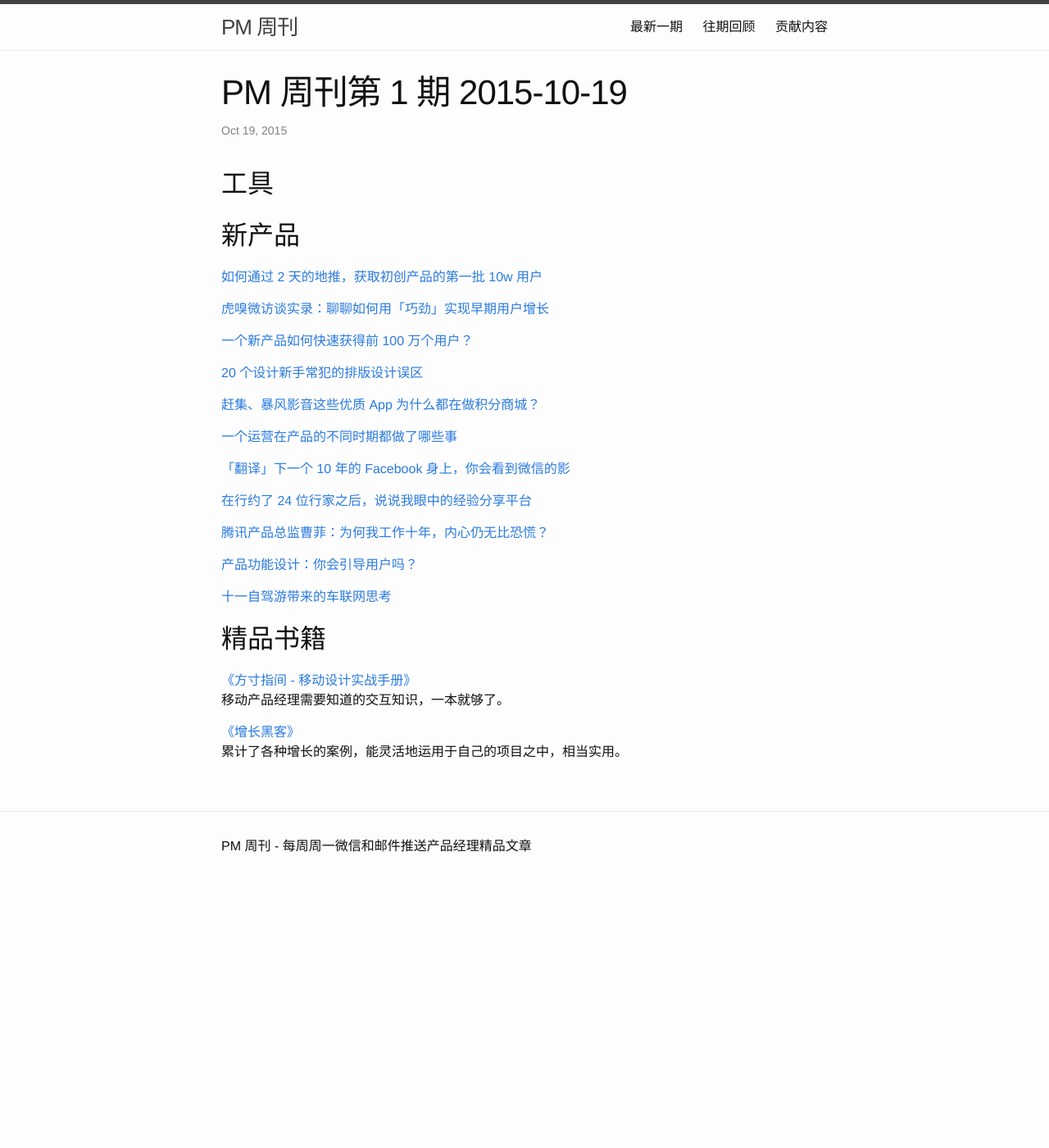
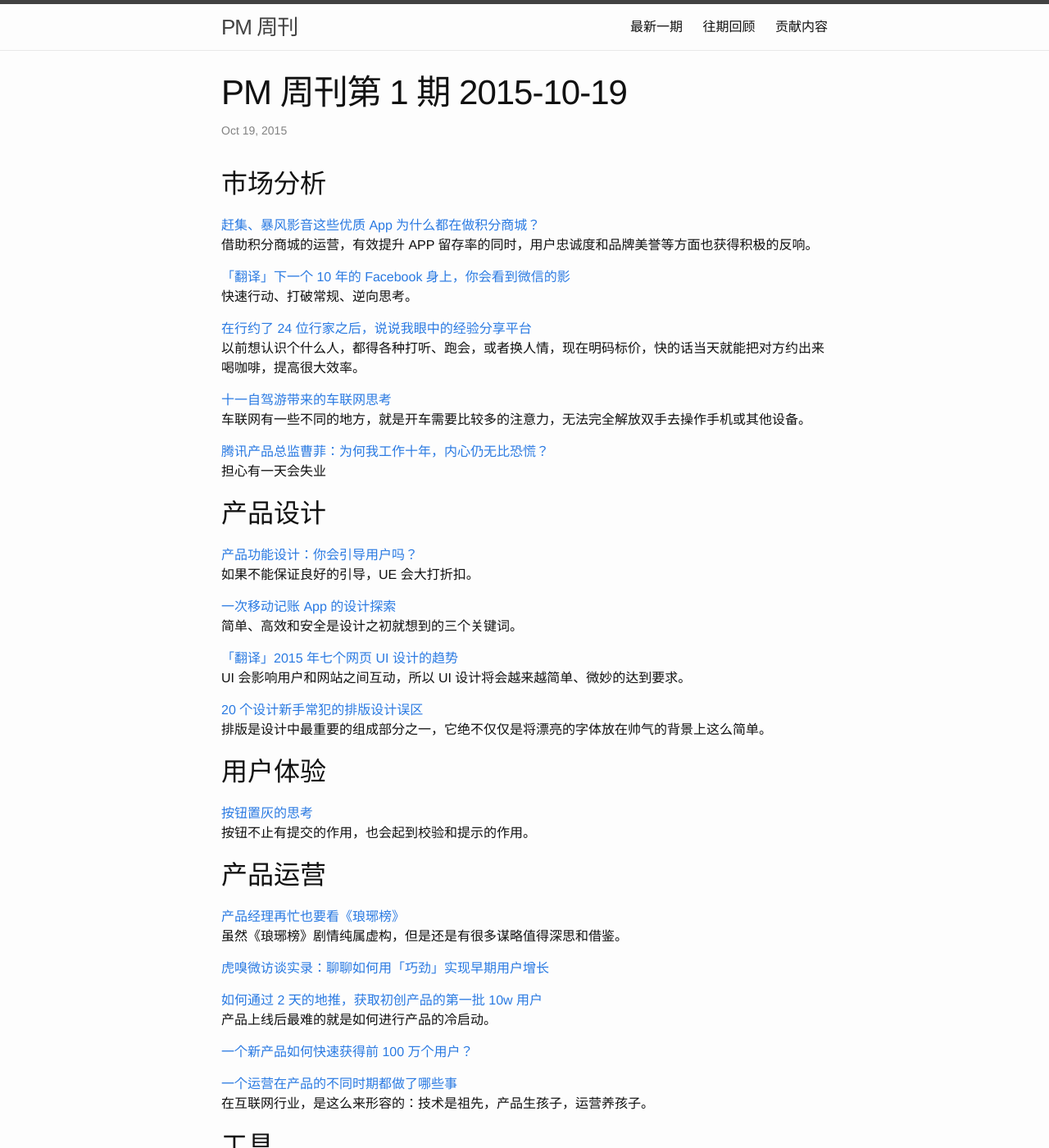
Before and after one commit to vincent4j/pmweekly.com, a Jekyll site: the page built from _posts/2015-10-19-1.md, in a window 1280 px wide and 1400 px high. Shown: the whole window at 82% size. Built offline with Jekyll 4.4.1, drawn with Linux system fonts in a browser that asks for light colours; comment, search, counter and statistics services are not loaded; some of the changed text lies outside the part shown.

Commit message:
modify 1

```diff
--- a/_posts/2015-10-19-1.md
+++ b/_posts/2015-10-19-1.md
@@ -4,35 +4,63 @@ title:  "PM 周刊第 1 期 2015-10-19"
 date:   2015-10-19
 ---
 
-## 工具
+## 市场分析
 
-## 新产品
+[赶集、暴风影音这些优质 App 为什么都在做积分商城？](http://mp.weixin.qq.com/s?__biz=MjM5NDEwMjg2MA==&mid=214174908&idx=1&sn=3cb17eb4be6e8b1b588411f3a82b3c54&scene=1&srcid=10150KPNwOMIvP2qidOf8jqE&from=groupmessage&isappinstalled=0#rd)
+借助积分商城的运营，有效提升 APP 留存率的同时，用户忠诚度和品牌美誉等方面也获得积极的反响。
 
-[如何通过 2 天的地推，获取初创产品的第一批 10w 用户](http://mp.weixin.qq.com/s?__biz=MjM5OTEwNjI2MA==&mid=210377033&idx=1&sn=e4a5acdf58a306f3815f0a18166fc65c&scene=1&srcid=1013nu3JztA00FeuJVrgxBgy&from=groupmessage&isappinstalled=0#rd)
+[「翻译」下一个 10 年的 Facebook 身上，你会看到微信的影](http://www.geekpark.net/topics/213649)
+快速行动、打破常规、逆向思考。
+
+[在行约了 24 位行家之后，说说我眼中的经验分享平台](http://mp.weixin.qq.com/s?__biz=MjM5NDA4MjAzMA==&mid=212391161&idx=1&sn=a22382702babc0ad5cbedd31b4872380&scene=1&srcid=1018ew65HQAtatPQqfmJurIM&from=groupmessage&isappinstalled=0#rd)
+以前想认识个什么人，都得各种打听、跑会，或者换人情，现在明码标价，快的话当天就能把对方约出来喝咖啡，提高很大效率。
+
+[十一自驾游带来的车联网思考](http://mp.weixin.qq.com/s?__biz=MjM5MDY2NjMyMw==&mid=212956346&idx=1&sn=d263297d3f5fbc22a0a5903461e4e557&scene=1&srcid=10154FilIXpYExTIxtsWNlbw&from=groupmessage&isappinstalled=0#rd)
+车联网有一些不同的地方，就是开车需要比较多的注意力，无法完全解放双手去操作手机或其他设备。
+
+[腾讯产品总监曹菲：为何我工作十年，内心仍无比恐慌？](http://mp.weixin.qq.com/s?__biz=MjM5ODEyNDA3Mg==&mid=400040564&idx=1&sn=9cc6285278419cb5b4bdbdce726fc44b&scene=2&srcid=1018Rhl3KmLtPlbwDHuC1zRT&from=timeline&isappinstalled=0&key=b410d3164f5f798e69250dff53acc7ab9de1b735e2fdfa23e7c616a86855eb89c3fff20f7979d2b6cc022cb1fa351234&ascene=0&uin=NDgwNzA1&devicetype=iMac+MacBookPro11%2C1+OSX+OSX+10.11+build(15A284)&version=11020201&pass_ticket=TrHCIWJHN%2BGsVgFnZoT7hQldUNZ91%2FgXL%2BLsYVUj93Y%3D)
+担心有一天会失业
+
+## 产品设计
+
+[产品功能设计：你会引导用户吗？](http://mp.weixin.qq.com/s?__biz=MjM5NjA3ODI3Ng==&mid=208269348&idx=3&sn=50b9866bb6d31201a9574c7d1fb7c4ee&scene=1&srcid=10159q44kx3Bcpzd2CyVXpkB&from=groupmessage&isappinstalled=0#rd)
+如果不能保证良好的引导，UE 会大打折扣。
+
+[一次移动记账 App 的设计探索](http://isux.tencent.com/finance-mobile-app-design.html)
+简单、高效和安全是设计之初就想到的三个关键词。
+
+[「翻译」2015 年七个网页 UI 设计的趋势](http://ued.ctrip.com/blog/2015-seven-web-ui-design-trends.html)
+UI 会影响用户和网站之间互动，所以 UI 设计将会越来越简单、微妙的达到要求。
+
+[20 个设计新手常犯的排版设计误区](http://mp.weixin.qq.com/s?__biz=MjM5NjA3ODI3Ng==&mid=208269348&idx=2&sn=3b9c31fdb82c8eb25a1ce7102047f5f4&scene=1&srcid=10157W0PqT9httAXb5Dk4cI5&from=groupmessage&isappinstalled=0#rd)
+排版是设计中最重要的组成部分之一，它绝不仅仅是将漂亮的字体放在帅气的背景上这么简单。
+
+## 用户体验
+
+[按钮置灰的思考](http://ued.ctrip.com/blog/button-reset-grey-reflection.html)
+按钮不止有提交的作用，也会起到校验和提示的作用。
+
+## 产品运营
+
+[产品经理再忙也要看《琅琊榜》](http://www.cyzone.cn/a/20151010/281523.html)
+虽然《琅琊榜》剧情纯属虚构，但是还是有很多谋略值得深思和借鉴。
 
 [虎嗅微访谈实录：聊聊如何用「巧劲」实现早期用户增长](http://mp.weixin.qq.com/s?__biz=MzA4NDk5OTgzMg==&mid=209244901&idx=1&sn=4f1c04591a958ec14caf8514878bf38e&scene=1&srcid=10158O4hhXiv9AIGdnsDdf9j&from=groupmessage&isappinstalled=0#rd)
 
+[如何通过 2 天的地推，获取初创产品的第一批 10w 用户](http://mp.weixin.qq.com/s?__biz=MjM5OTEwNjI2MA==&mid=210377033&idx=1&sn=e4a5acdf58a306f3815f0a18166fc65c&scene=1&srcid=1013nu3JztA00FeuJVrgxBgy&from=groupmessage&isappinstalled=0#rd)
+产品上线后最难的就是如何进行产品的冷启动。
+
 [一个新产品如何快速获得前 100 万个用户？](http://mp.weixin.qq.com/s?__biz=MjM5Mjk5NDE2MA==&mid=208914318&idx=4&sn=6aa2698c1cf51a7665894897249fc535&scene=1&srcid=1014GkN3QPRavdwEexiFzqwg&from=groupmessage&isappinstalled=0#rd)
 
-[20 个设计新手常犯的排版设计误区](http://mp.weixin.qq.com/s?__biz=MjM5NjA3ODI3Ng==&mid=208269348&idx=2&sn=3b9c31fdb82c8eb25a1ce7102047f5f4&scene=1&srcid=10157W0PqT9httAXb5Dk4cI5&from=groupmessage&isappinstalled=0#rd)
+[一个运营在产品的不同时期都做了哪些事](http://mp.weixin.qq.com/s?__biz=MzIwMzA0MDcwMg==&mid=209096263&idx=1&sn=1efc2edd98a06fc4547907590bd14927&scene=1&srcid=1015WE2d9fy8YcDRCPwrUOiL&from=groupmessage&isappinstalled=0#rd)
+在互联网行业，是这么来形容的：技术是祖先，产品生孩子，运营养孩子。
 
-[赶集、暴风影音这些优质 App 为什么都在做积分商城？](http://mp.weixin.qq.com/s?__biz=MjM5NDEwMjg2MA==&mid=214174908&idx=1&sn=3cb17eb4be6e8b1b588411f3a82b3c54&scene=1&srcid=10150KPNwOMIvP2qidOf8jqE&from=groupmessage&isappinstalled=0#rd)
+## 工具
 
-[一个运营在产品的不同时期都做了哪些事](http://mp.weixin.qq.com/s?__biz=MzIwMzA0MDcwMg==&mid=209096263&idx=1&sn=1efc2edd98a06fc4547907590bd14927&scene=1&srcid=1015WE2d9fy8YcDRCPwrUOiL&from=groupmessage&isappinstalled=0#rd)
+[「翻译」原型图工具：Balsamiq Mockups 3 中文教程](http://wiki.jikexueyuan.com/project/balsamiq-mockups-doc/)
+Balsamiq Mockups 较 Axure 使用起来简单很多。
 
-
-[「翻译」下一个 10 年的 Facebook 身上，你会看到微信的影](http://www.geekpark.net/topics/213649)
-
-[在行约了 24 位行家之后，说说我眼中的经验分享平台](http://mp.weixin.qq.com/s?__biz=MjM5NDA4MjAzMA==&mid=212391161&idx=1&sn=a22382702babc0ad5cbedd31b4872380&scene=1&srcid=1018ew65HQAtatPQqfmJurIM&from=groupmessage&isappinstalled=0#rd)
-
-[腾讯产品总监曹菲：为何我工作十年，内心仍无比恐慌？](http://mp.weixin.qq.com/s?__biz=MjM5ODEyNDA3Mg==&mid=400040564&idx=1&sn=9cc6285278419cb5b4bdbdce726fc44b&scene=2&srcid=1018Rhl3KmLtPlbwDHuC1zRT&from=timeline&isappinstalled=0&key=b410d3164f5f798e69250dff53acc7ab9de1b735e2fdfa23e7c616a86855eb89c3fff20f7979d2b6cc022cb1fa351234&ascene=0&uin=NDgwNzA1&devicetype=iMac+MacBookPro11%2C1+OSX+OSX+10.11+build(15A284)&version=11020201&pass_ticket=TrHCIWJHN%2BGsVgFnZoT7hQldUNZ91%2FgXL%2BLsYVUj93Y%3D)
-
-[产品功能设计：你会引导用户吗？](http://mp.weixin.qq.com/s?__biz=MjM5NjA3ODI3Ng==&mid=208269348&idx=3&sn=50b9866bb6d31201a9574c7d1fb7c4ee&scene=1&srcid=10159q44kx3Bcpzd2CyVXpkB&from=groupmessage&isappinstalled=0#rd)
-
-[十一自驾游带来的车联网思考](http://mp.weixin.qq.com/s?__biz=MjM5MDY2NjMyMw==&mid=212956346&idx=1&sn=d263297d3f5fbc22a0a5903461e4e557&scene=1&srcid=10154FilIXpYExTIxtsWNlbw&from=groupmessage&isappinstalled=0#rd)
-
-
-## 精品书籍
+## 精品图书
 
 [《方寸指间 - 移动设计实战手册》](http://dwz.cn/fangcun)
 移动产品经理需要知道的交互知识，一本就够了。
```
